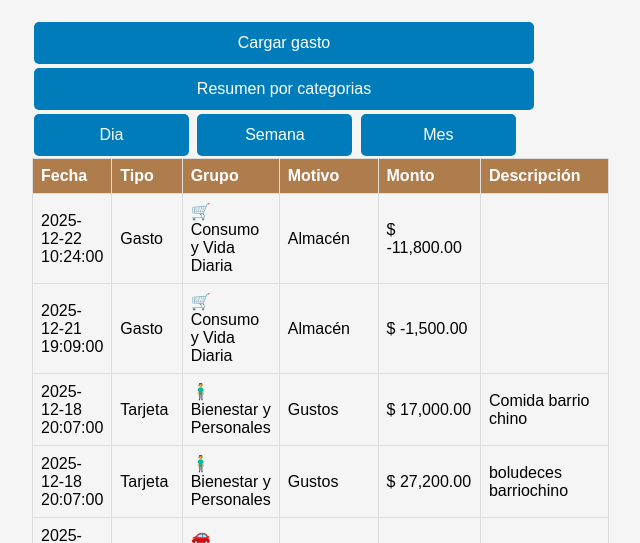
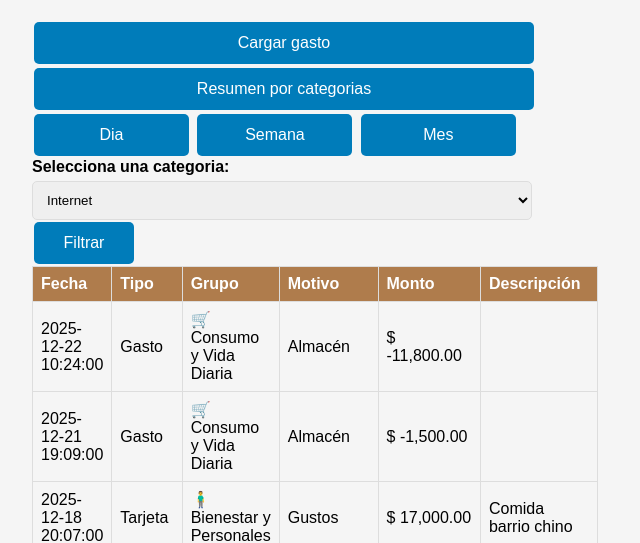
Before and after one commit to n4nbush/Gestor-gatos, a Flask app: page /movimientos in a window 1280 px wide. Shown: the top 543 px of the page, without its empty margins (358-998 px from the left). Run offline with Flask 3, Linux system fonts and the light colour scheme; data comes from the database, SQL or seed files in the repository.

Commit message:
Añade filtro por categoría en la ruta de movimientos y actualiza la plantilla para incluir selección de categoría.

```diff
--- a/app.py
+++ b/app.py
@@ -77,13 +77,15 @@ def movimientos():
         elif request.form.get("mes"):
             dias = request.form.get("mes")
         else:
-            dias = 60
-        return redirect(url_for('movimientos',dias=dias))
+            dias = 30
+        categoria = request.form.get('categoria')
+        return redirect(url_for('movimientos',dias=dias,categoria=categoria))
 
-    dias = request.args.get('dias', default=60, type=int)
+    dias = request.args.get('dias', default=30, type=int)
+    categoria = request.args.get('categoria', default=None)
 
-    resultados = funciones.traer_datos(dias)
-    return render_template('movimientos.html', resultados=resultados, seleccionar_categoria=funciones.seleccionar_categoria)
+    resultados = funciones.traer_datos(dias,categoria)
+    return render_template('movimientos.html', resultados=resultados, seleccionar_categoria=funciones.seleccionar_categoria, categorias=funciones.categorias, categoria=categoria)
 
 @app.route('/resumen_cat', methods=["GET","POST"])
 def resumen_cat():
--- a/funciones.py
+++ b/funciones.py
@@ -10,20 +10,22 @@ grupos={
     "🚗 Transporte y Movilidad":["Uber","Moto","Clio","SUBE"]
 }
 
+categorias = ['Internet','Luz','Celular','Ferretería','Servicios Digitales','Moto','SUBE','Uber','Clio','Deuda Viejo','Tarjeta Master','Tarjeta Visa','Deuda Banco','Almacén','Comida Trabajo','Gastos Hormiga','Agustina','Boris','Niñera','Ropa','Psicóloga','Gustos','Peluquería','GIM','Indoor','Otros gastos''Farmacia',]
 
-def traer_datos(dias=60):
+def traer_datos(dias=60,categoria=None):
     conn = sqlite3.connect('gastos.db')
-
     cursor = conn.cursor()
 
-    cursor.execute("""
+    query = "SELECT * FROM datos where date(FECHA) >= date('now',?)"
+    params = [f'-{dias} day']
 
-        SELECT * FROM datos
-        WHERE date(FECHA) >= date ('now',?)
-        order by FECHA DESC
+    if categoria is not None:
+        query += " AND MOTIVO = ?"
+        params.append(categoria)
 
+    query += " ORDER BY FECHA DESC"
 
-    """,(f'-{dias} day',))
+    cursor.execute(query,params)
 
     resultados = cursor.fetchall()
     return(resultados)
--- a/templates/movimientos.html
+++ b/templates/movimientos.html
@@ -6,6 +6,7 @@
   <title>Resumen</title>
   <link rel="stylesheet" href="/static/styles.css">
 </head>
+
 <table>
     <thead>
         <tr>
@@ -30,6 +31,17 @@
       <button type="submit" name="semana" value="7" style="width: 31%;">Semana</button>
       <button type="submit" name="mes" value="30" style="width: 31%;">Mes</button>
     </form>
+    <label for="miListaDesplegable">Selecciona una categoria:</label>
+    <form class="form" method="post" style="display: inline;">
+        <select name="categoria">
+          {% for categoria in categorias %}
+            <option  value="{{categoria}}">{{categoria}}</option>
+          {%endfor%}
+        </select>
+        <button type="submit" style="width: 20%;">Filtrar</button>
+
+    </form>
+
     {%set ns = namespace(total=0.0)%}
     {% for resultado in resultados %}
       <tr>
```
